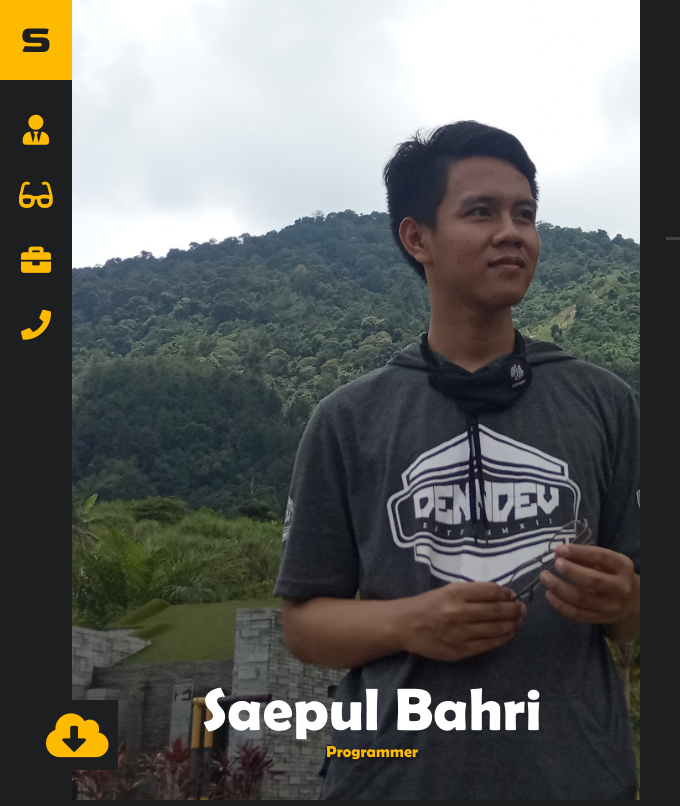
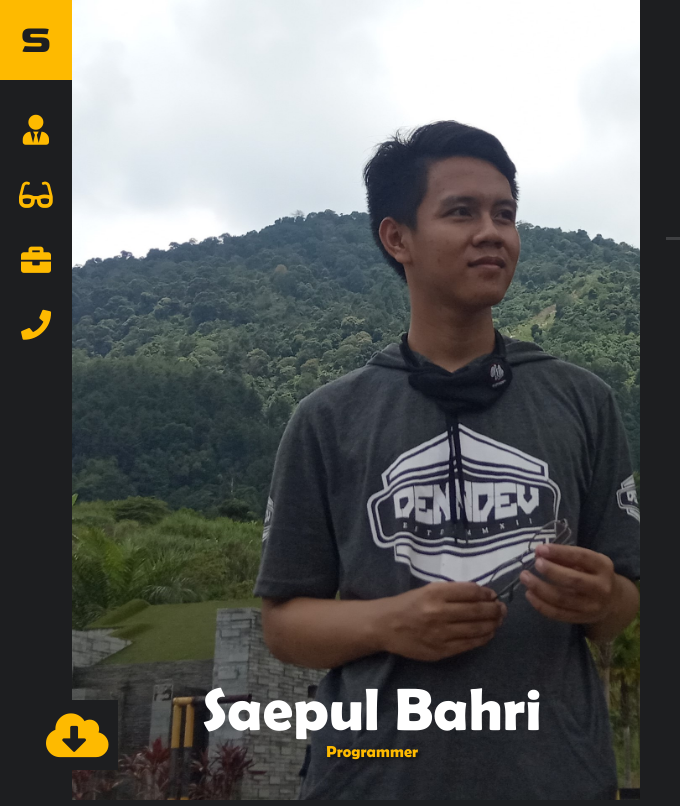
Before and after one commit to ppulbhri/ppulbhri.github.io, a plain HTML site: page index.html in a window 1280 px wide. Shown: the top 806 px of the page, 0-680 px from the left. Drawn offline with nearby package versions, Linux system fonts and the light colour scheme.

Commit message:
Update style.css

```diff
--- a/style.css
+++ b/style.css
@@ -67,7 +67,7 @@ aside nav {
 aside .image-fix {
     flex-basis: 90%;
     background-image: url(IMG_20201026_115313.jpg);
-    background-position: -240px;
+    background-position: -260px;
     background-size: cover;
     position: relative;
 }
```
